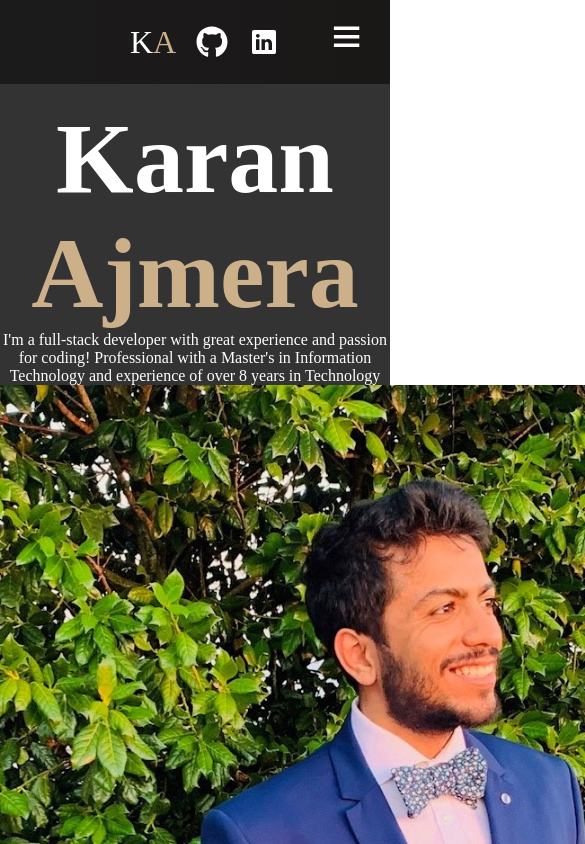
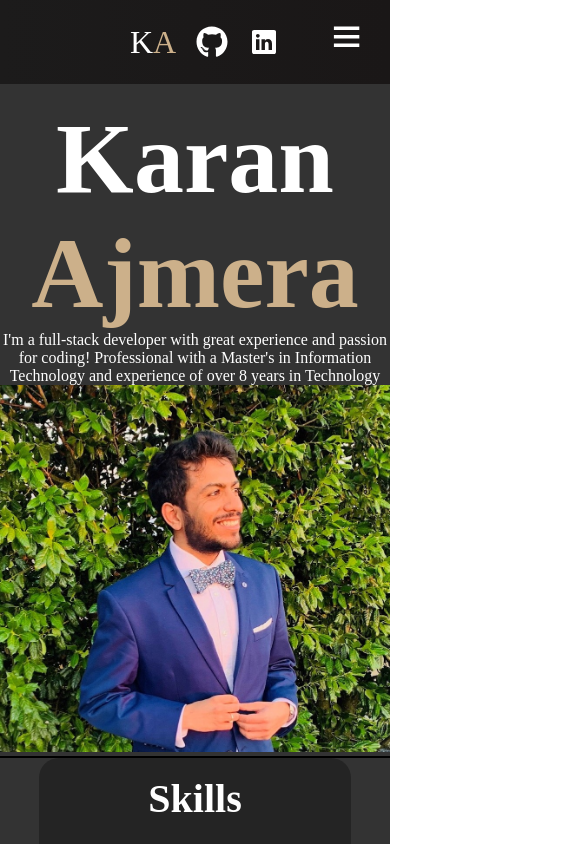
Before and after one commit to karanajmera8/karanajmeraportfolio, a React (Create React App) app: page / in a window 390 px wide. Shown: the top 844 px of the page, 585 px wide, since content can reach past the window. Built offline with nearby package versions, Linux system fonts and the light colour scheme.

Commit message:
styled image

```diff
--- a/src/Components/Home.css
+++ b/src/Components/Home.css
@@ -35,4 +35,9 @@
         align-items: center;
         text-align: center;
     }
+
+    .profile-image{
+        width:100%;
+        height:100%;
+    }
 }
```
